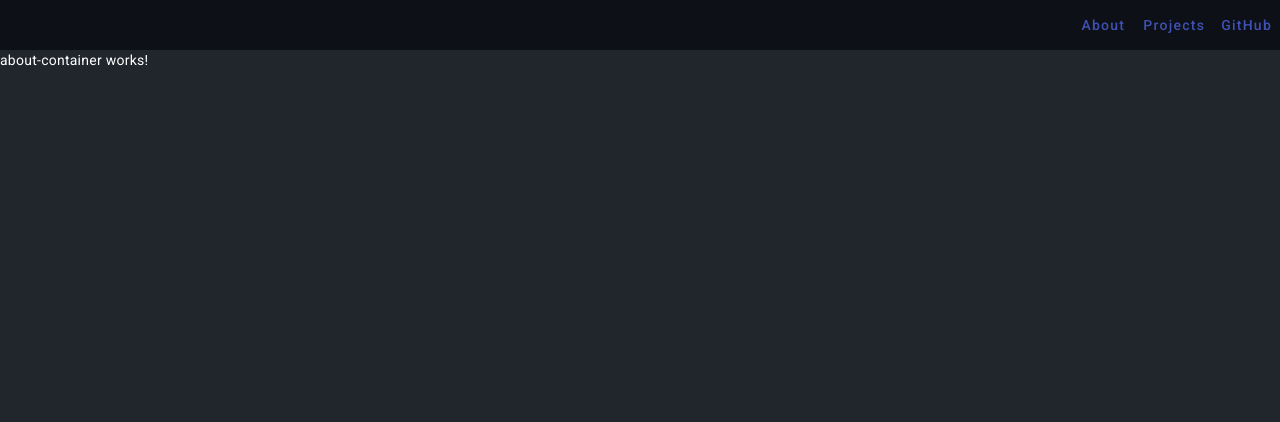
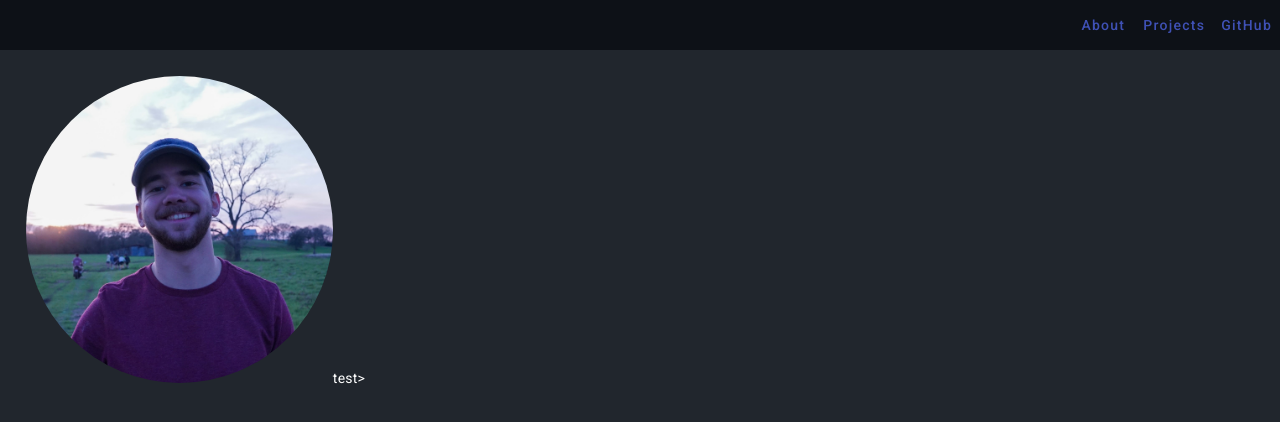
Before and after one commit to Marshall-Artz/jmarshallturner, an Angular app: page /About in a window 1280 px wide. Shown: the top 422 px of the page. Built offline with nearby package versions, Linux system fonts and the light colour scheme.

Commit message:
Added headshot and padding with span element for about container

```diff
--- a/src/app/components/about-container/about-container.component.css
+++ b/src/app/components/about-container/about-container.component.css
@@ -0,0 +1,8 @@
+.about-container {
+    padding: 2%;
+}
+
+.headshot {
+    width: 25%;
+    border-radius: 500px;
+}
--- a/src/app/components/about-container/about-container.component.html
+++ b/src/app/components/about-container/about-container.component.html
@@ -1 +1,4 @@
-<p>about-container works!</p>
+<div class="about-container">
+    <img class="headshot" src="../../../assets/headshot.jpg">
+    <span>test</span>>
+</div>
```
Also changed, not shown: src/assets/headshot.jpg (added), src/styles.css (line endings or trailing spaces).
